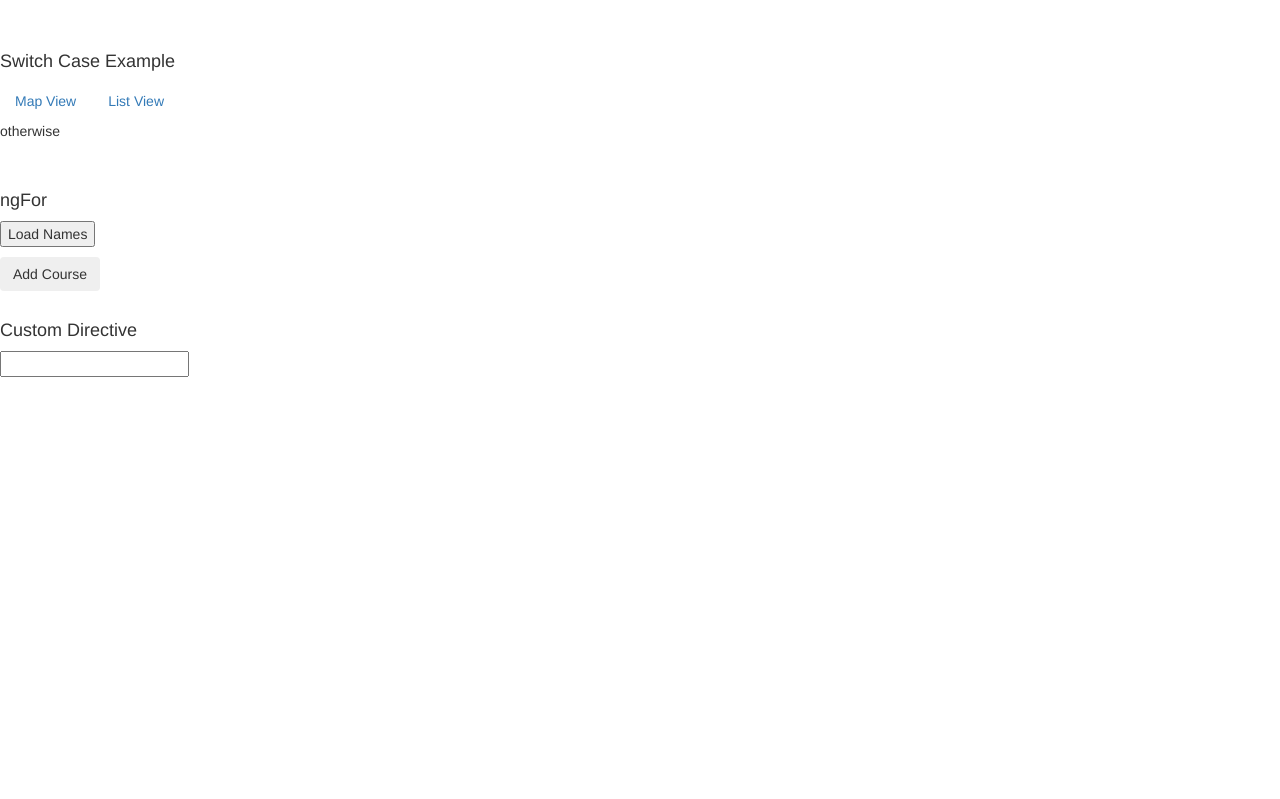
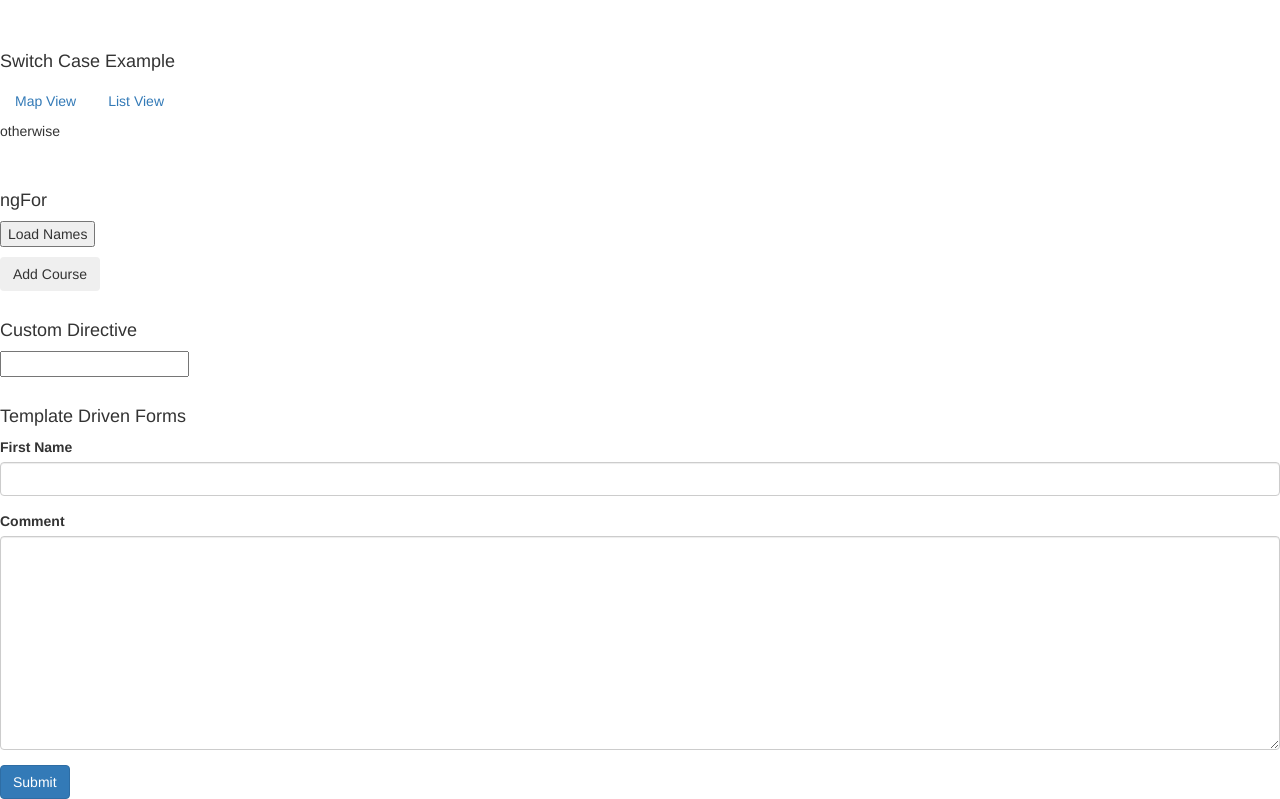
Before and after one commit to ritzy192/udemyProj, an Angular app: page / in a window 1280 px wide. Shown: the part 613-1412 px from the top of the page. Before the commit the page ends 1010 px from the top, so only its background shows below. Built offline with nearby package versions, Linux system fonts and the light colour scheme.

Commit message:
created a new compoment for template driven form added basic validation to it

```diff
--- a/src/app/app.component.html
+++ b/src/app/app.component.html
@@ -78,3 +78,5 @@
 <input type="text" [appInputFormat]="'lowercase'">
 <br>
 <br>
+<h4>Template Driven Forms</h4>
+<app-from-control></app-from-control>
--- a/src/app/app.module.ts
+++ b/src/app/app.module.ts
@@ -8,6 +8,7 @@ import { FormsModule} from '@angular/forms';
 import { SummaryPipe } from './summary.pipe';
 import { StarComponent } from './star.component';
 import { InputFormatDirective } from './input-format.directive';
+import { FromControlComponent } from './components/from-control/from-control.component';
 
 
 
@@ -17,7 +18,8 @@ import { InputFormatDirective } from './input-format.directive';
     CoursesComponent,
     SummaryPipe,
     StarComponent,
-    InputFormatDirective
+    InputFormatDirective,
+    FromControlComponent
   ],
   imports: [
     BrowserModule,
--- /dev/null
+++ b/src/app/components/from-control/from-control.component.html
@@ -0,0 +1,12 @@
+<form>
+  <div class="form-group">
+    <label for="firstName">First Name</label>
+    <input required ngModel name="firstName" #firstName="ngModel" (change)="log(firstName)" type="text" id="firstname"  style="margin-right:10rem" class="form-control">
+    <div class="alert alert-danger" *ngIf="firstName.touched && !firstName.valid">First Name Is Required </div>
+  </div>
+  <div class="form-group">
+    <label for="comment">Comment</label>
+    <textarea ngModel name="comment" id="firstName" cols="30" rows="10" class="form-control"></textarea>
+  </div>
+  <button class="btn btn-primary">Submit</button>
+</form>
--- /dev/null
+++ b/src/app/components/from-control/from-control.component.ts
@@ -0,0 +1,13 @@
+import { Component, OnInit } from '@angular/core';
+
+@Component({
+  selector: 'app-from-control',
+  templateUrl: './from-control.component.html',
+  styleUrls: ['./from-control.component.css']
+})
+export class FromControlComponent{
+
+public log(x){
+  console.log(x);
+}
+}
```
Also changed, not shown: src/app/components/from-control/from-control.component.css (added), 1 other file (tests, documents, lock files or other folders).
